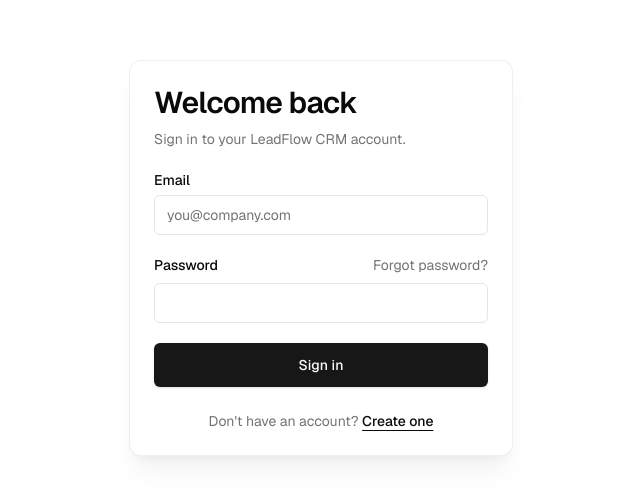
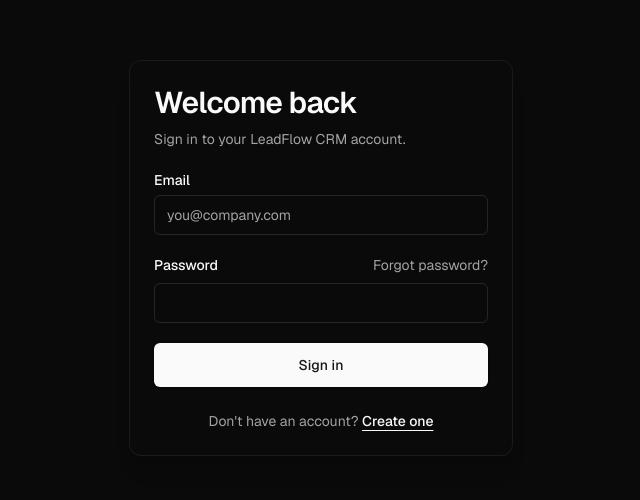
Before and after one commit to varunnkhatri/leadflow-crm, a Next.js app: page /auth/login in a window 1280 px wide. Shown: the part 142-642 px from the top of the page, without its empty margins (319-959 px from the left). Built offline with nearby package versions, Linux system fonts and the light colour scheme; no server answers.

Commit message:
Update LeadFlow metadata

```diff
--- a/app/layout.tsx
+++ b/app/layout.tsx
@@ -9,8 +9,8 @@ const defaultUrl = process.env.VERCEL_URL
 
 export const metadata: Metadata = {
   metadataBase: new URL(defaultUrl),
-  title: "Next.js and Supabase Starter Kit",
-  description: "The fastest way to build apps with Next.js and Supabase",
+  title: "LeadFlow AI CRM",
+  description: "Lead management, customer context and AI-assisted sales prioritization in one focused workspace.",
 };
 
 const geistSans = Geist({
@@ -19,20 +19,11 @@ const geistSans = Geist({
   subsets: ["latin"],
 });
 
-export default function RootLayout({
-  children,
-}: Readonly<{
-  children: React.ReactNode;
-}>) {
+export default function RootLayout({ children }: Readonly<{ children: React.ReactNode }>) {
   return (
     <html lang="en" suppressHydrationWarning>
       <body className={`${geistSans.className} antialiased`}>
-        <ThemeProvider
-          attribute="class"
-          defaultTheme="system"
-          enableSystem
-          disableTransitionOnChange
-        >
+        <ThemeProvider attribute="class" defaultTheme="dark" enableSystem={false} disableTransitionOnChange>
           {children}
         </ThemeProvider>
       </body>
```
